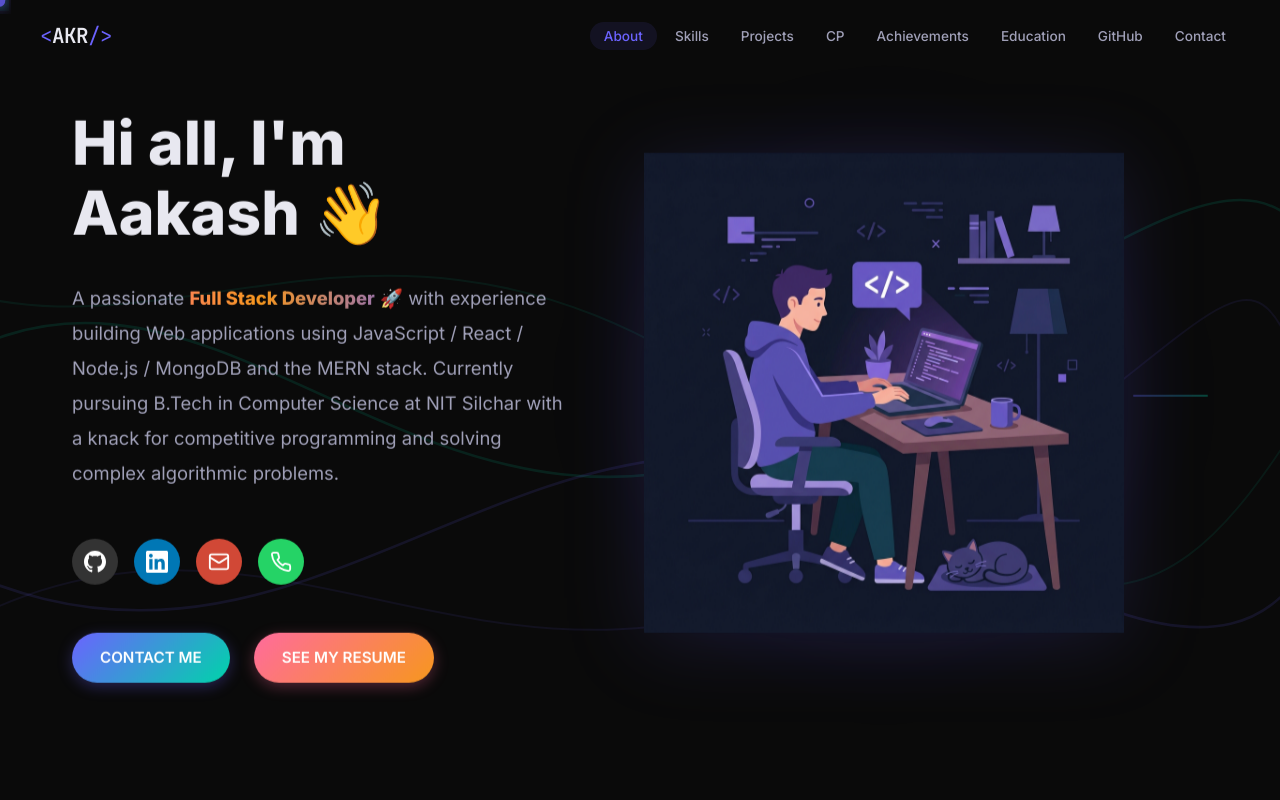
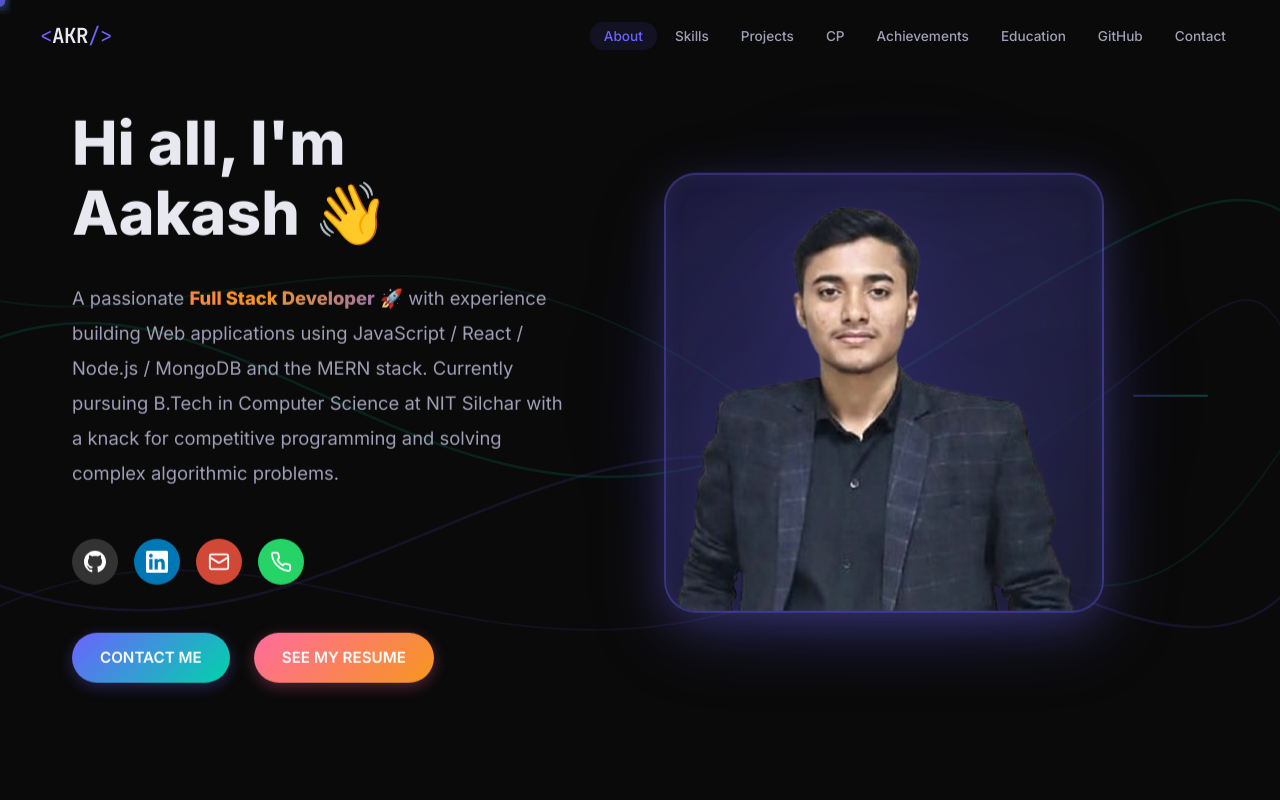
Before and after one commit to Aakashraj18/portfolio, a React (Vite) app: page / in a window 1280 px wide. Shown: the top 800 px of the page. Built offline with nearby package versions, Linux system fonts and the light colour scheme.

Commit message:
modify About section styles and imagery

```diff
--- a/src/components/About.css
+++ b/src/components/About.css
@@ -135,9 +135,17 @@
 
 .about__image img {
   width: 100%;
-  max-width: 480px;
+  max-width: 440px;
   height: auto;
-  filter: drop-shadow(0 10px 40px rgba(108, 99, 255, 0.15));
+  aspect-ratio: 1 / 1;
+  object-fit: cover;
+  /* Brighter, more vibrant gradient background for the image */
+  background: linear-gradient(145deg, rgba(108, 99, 255, 0.15) 0%, rgba(30, 30, 50, 0.8) 100%);
+  border: 2px solid rgba(108, 99, 255, 0.3);
+  border-radius: var(--radius-2xl, 32px);
+  /* Brighter image, plus a stronger glowing drop-shadow */
+  filter: brightness(1.15) contrast(1.05) drop-shadow(0 15px 35px rgba(108, 99, 255, 0.25));
+  box-shadow: inset 0 0 20px rgba(108, 99, 255, 0.1), 0 10px 40px rgba(108, 99, 255, 0.2);
   animation: floatSlow 6s ease-in-out infinite;
 }
 
--- a/src/components/About.jsx
+++ b/src/components/About.jsx
@@ -1,4 +1,4 @@
-import heroImg from '../assets/developer_hero.jpg';
+import heroImg from '../assets/profile1.png';
 import './About.css';
 
 const socialLinks = [
```
